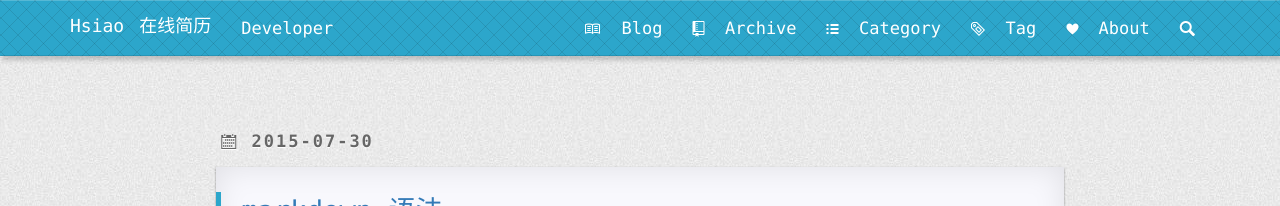
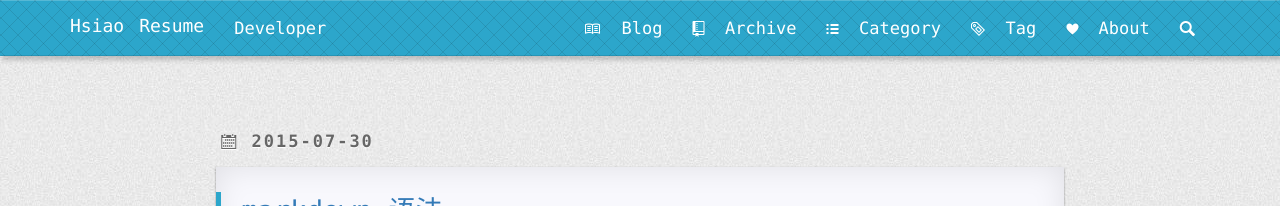
Before and after one commit to seirhsiao/seirhsiao.github.io, a Jekyll site: the page built from index.html, in a window 1280 px wide and 900 px high. Shown: the top 206 px of the window. Built offline with Jekyll 4.4.1, drawn with Linux system fonts in a browser that asks for light colours; nearby versions of some CDN libraries; Markdown is read by kramdown in place of the engine named in the settings; the list of posts is cut into pages by our own code; comment, search, counter and statistics services are not loaded.

Commit message:
update header.html

```diff
--- a/_includes/header.html
+++ b/_includes/header.html
@@ -24,7 +24,7 @@
                         <span class="icon-bar"></span>
                     </button>
                     <a class="navbar-brand" href="{{ site.baseurl | prepend: site.url }}/">{{ site.title }}</a>
-                    <a class="navbar-brand" href="http://seirhsiao.github.io/cv/">在线简历</a>
+                    <a class="navbar-brand" href="http://seirhsiao.github.io/cv/">Resume</a>
                     <p class="navbar-text">{{ site.description }}</p>
                 </div>
                 <div class="collapse navbar-collapse">
```
